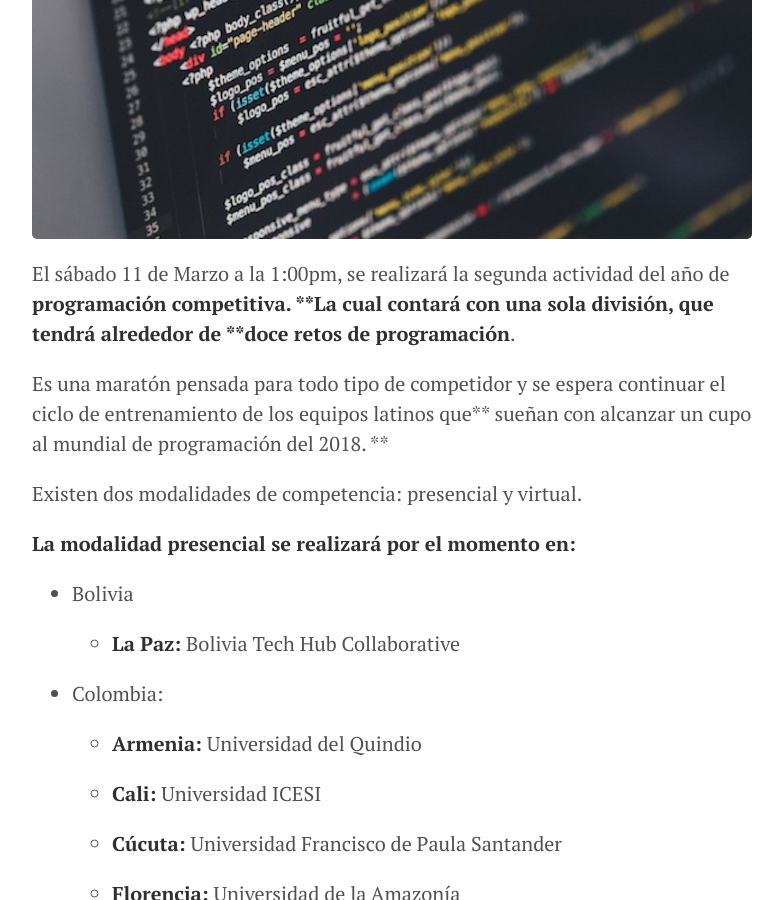
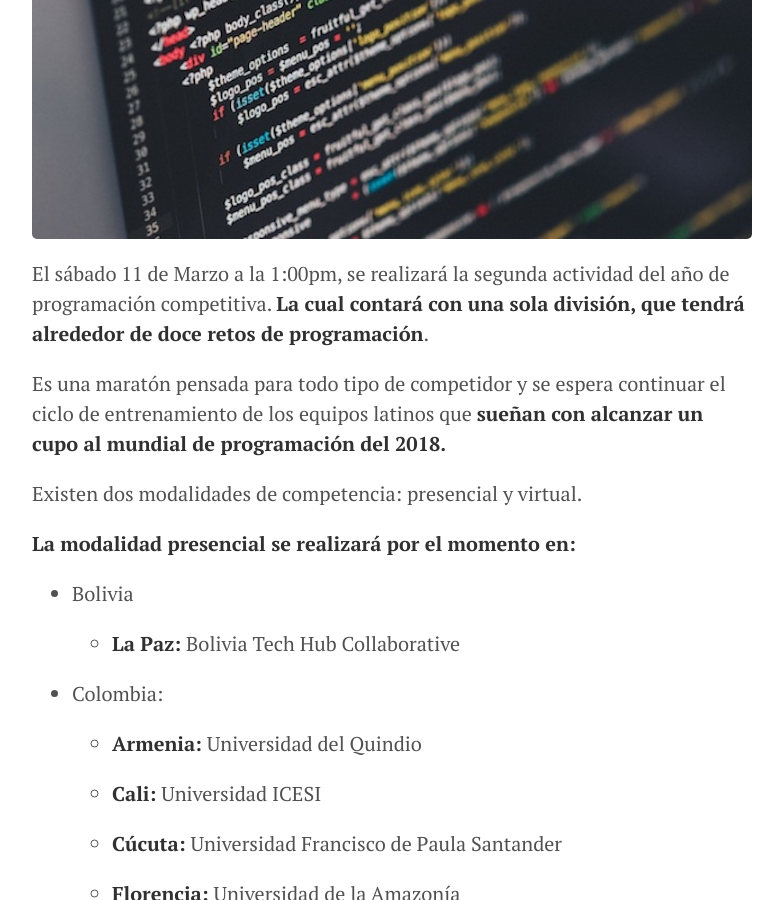
Before and after one commit to ingsistemasudem/ingsistemasudem.github.io, a Jekyll site: the page built from _posts/2017-03-02-competencia-programacion.md, in a window 1280 px wide and 900 px high, scrolled down 490 px. Shown: the whole window, without its empty margins (248-1031 px from the left). Built offline with Jekyll 4.4.1, drawn with Linux system fonts in a browser that asks for light colours; comment, search, counter and statistics services are not loaded.

Commit message:
fix bold

```diff
--- a/_posts/2017-03-02-competencia-programacion.md
+++ b/_posts/2017-03-02-competencia-programacion.md
@@ -4,9 +4,9 @@ categories: eventos
 image: "competencia.jpg"
 ---
 
-El sábado 11 de Marzo a la 1:00pm, se realizará la segunda actividad del año de **programación competitiva. **La cual contará con una sola división, que tendrá alrededor de **doce retos de programación**.
+El sábado 11 de Marzo a la 1:00pm, se realizará la segunda actividad del año de programación competitiva. **La cual contará con una sola división, que tendrá alrededor de doce retos de programación**.
 
-Es una maratón pensada para todo tipo de competidor y se espera continuar el ciclo de entrenamiento de los equipos latinos que** sueñan con alcanzar un cupo al mundial de programación del 2018. **
+Es una maratón pensada para todo tipo de competidor y se espera continuar el ciclo de entrenamiento de los equipos latinos que **sueñan con alcanzar un cupo al mundial de programación del 2018.**
 
 Existen dos modalidades de competencia: presencial y virtual.
 
```
